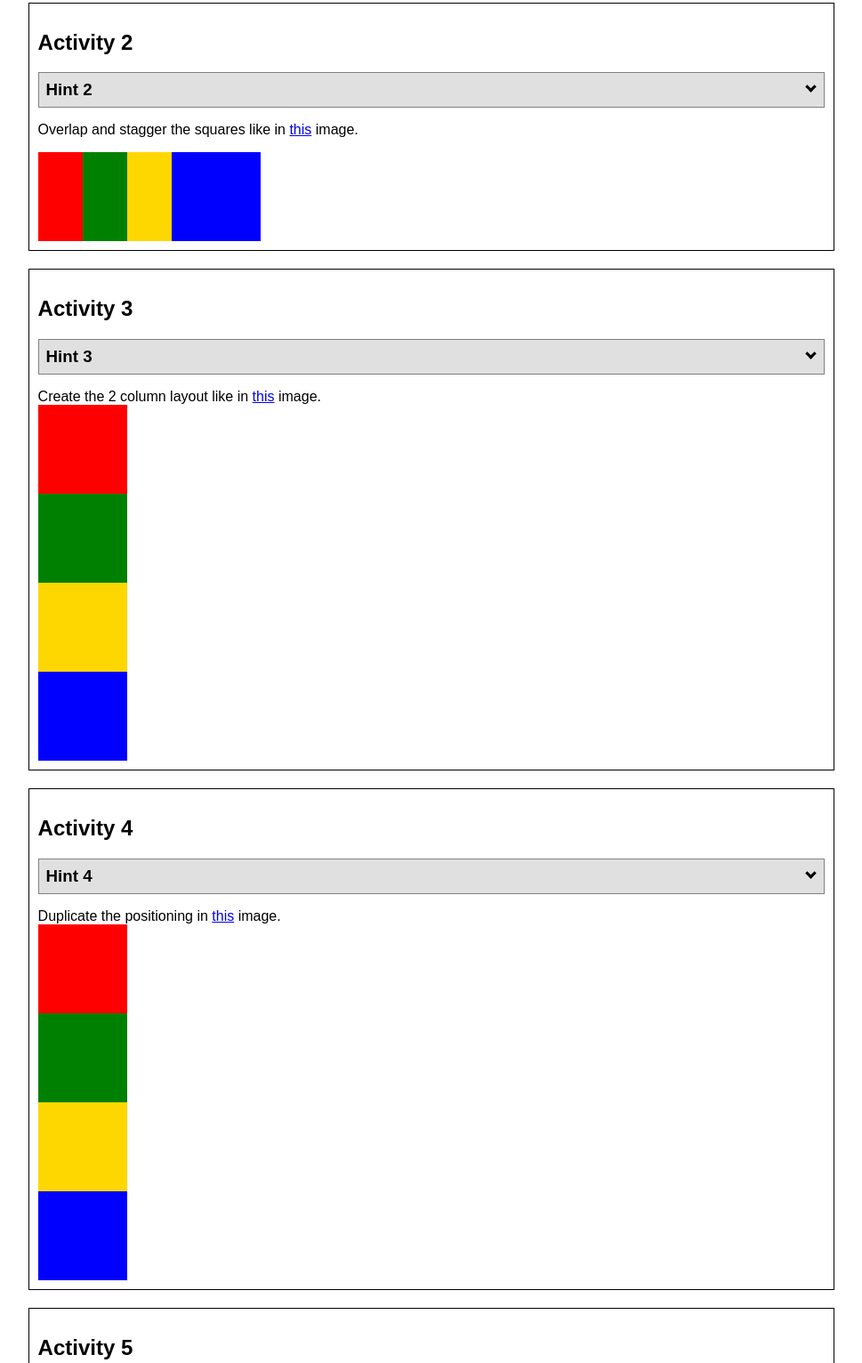
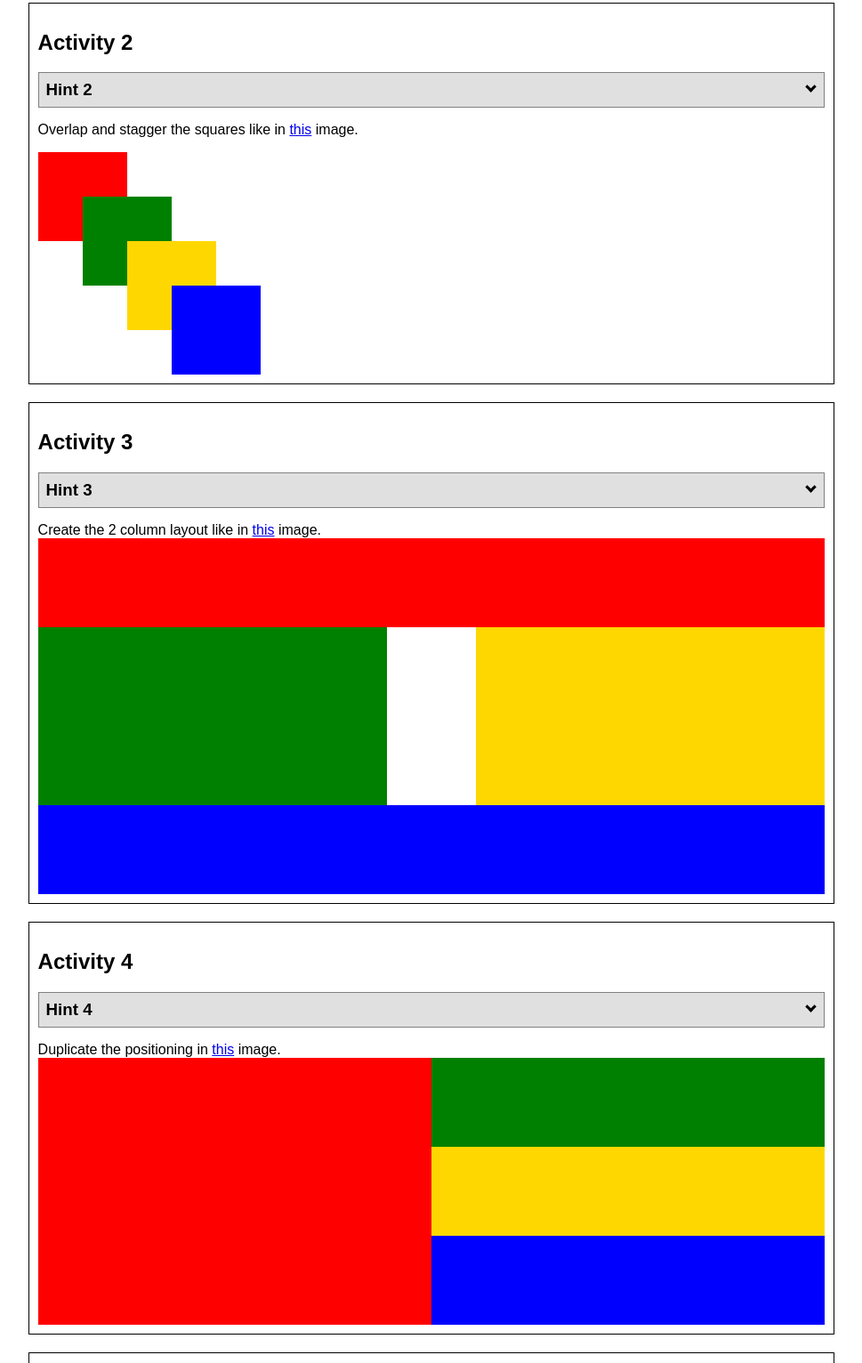
Before and after one commit to Aubrey-M-115/wdd130-aubrey, a plain HTML site: page positioning.html in a window 1280 px wide. Shown: the part 1005-2537 px from the top of the page at 89% size, without its empty margins (155-1124 px from the left). Drawn offline with Linux system fonts and the light colour scheme.

Commit message:
please <3

```diff
--- a/positionstyles.css
+++ b/positionstyles.css
@@ -47,92 +47,107 @@
 .red2 {
   width: 100px;
   height: 100px;
-  background-color: red;
-  grid-column: 1, 3;
-  grid-row: 1, 3;
+  background-color: #ff0000;
+  grid-column: 1/3;
+  grid-row: 1/3;
 }
 
 .green2 {
   width: 100px;
   height: 100px;
   background-color: green;
-  grid-column: 2, 4;
-  grid-row: 2, 4;
+  grid-column: 2/4;
+  grid-row: 2/4;
 }
 
 .yellow2 {
   width: 100px;
   height: 100px;
   background-color: gold;
-  grid-column: 3, 5;
-  grid-row: 3, 5;
+  grid-column: 3/5;
+  grid-row: 3/5;
 }
 
 .blue2 {
   width: 100px;
   height: 100px;
   background-color: blue;
-  grid-column: 4, 6;
-  grid-row: 4, 6;
+  grid-column: 4/6;
+  grid-row: 4/6;
 }
 
 /* Activity 3 styles */
 .content3 {
+  display: grid;
+  grid-template-columns: 1fr 1fr;
+  grid-column-gap: 100px;
   /* This is the parent of the activity 3 boxes. */
 }
 
 .red3 {
-  width: 100px;
+  width: 100%;
   height: 100px;
   background-color: red;
+  grid-column: 1/3;
 }
 
 .green3 {
-  width: 100px;
-  height: 100px;
+  height: 200px;
   background-color: green;
+  grid-column: 1/2;
 }
 
 .yellow3 {
-  width: 100px;
-  height: 100px;
+  height: 200px;
   background-color: gold;
+  grid-column: 2/3;
 }
 
 .blue3 {
-  width: 100px;
+  width: 100%;
   height: 100px;
   background-color: blue;
+  grid-column: 1/3;
 }
 
 /* Activity 4 styles */
 .content4 {
+  display: grid;
+  grid-template-columns: 1fr 1fr;
+  grid-template-rows: 1fr 1fr 1fr;
   /* This is the parent of the activity 4 boxes. */
-  height: 400px;
+
 }
 
 .red4 {
-  width: 100px;
-  height: 100px;
+  width: 100%;
+  height: 100%;
   background-color: red;
+  grid-row: 1/4;
 }
 
 .green4 {
-  width: 100px;
+  width: 100%;
   height: 100px;
   background-color: green;
+  grid-column: 2/3;
+  grid-row: 1/2;
 }
 
 .yellow4 {
-  width: 100px;
+  width: 100%;
   height: 100px;
   background-color: gold;
+  grid-column: 2/3;
+  grid-row: 2/3;
 }
 
 .blue4 {
-  width: 100px;
+  width: 100%;
   height: 100px;
   background-color: blue;
+  grid-column: 2/3;
+  grid-row: 3/4;
 }
 
 /* Activity 5 styles */
@@ -142,27 +157,27 @@
 }
 
 .red5 {
-  width: 100px;
+  width: 100%;
   height: 100px;
   background-color: red;
 }
 
 .green5 {
-  width: 100px;
-  height: 100px;
+  width: 200px;
+  height: 200px;
   background-color: green;
+  float: left;
 
 }
 
 .yellow5 {
-  width: 100px;
-  height: 100px;
-  background-color: gold;
-
+  width: 100%;
+  min-height: 200px;
+  background-color: yellow;
 }
 
 .blue5 {
-  width: 100px;
+  width: 100%;
   height: 100px;
   background-color: blue;
 }
@@ -170,30 +185,39 @@
 /* Activity 6 styles */
 .content6 {
   /* This is the parent of the activity 6 boxes. */
+  display: grid;
+  grid-template-rows: 1fr 1fr 2fr 1fr 1fr;
+  grid-template-columns: 1fr 1fr 2fr 1fr 1fr;
+  height: 400px;
+  width: 400px;
 }
 
 .red6 {
   width: 100px;
   height: 100px;
   background-color: red;
+  grid-column: 1/4;
+  grid-row: 1/3;
 }
 
 .green6 {
-  width: 100px;
-  height: 100px;
   background-color: green;
+  grid-column: 1/3;
+  grid-row: 4/6;
+  z-index: 1;
 }
 
 .yellow6 {
-  width: 100px;
-  height: 100px;
   background-color: gold;
+  grid-column: 4/6;
+  grid-row: 3/6;
+  z-index: 1;
 }
 
 .blue6 {
-  width: 100px;
-  height: 100px;
   background-color: blue;
+  grid-column: 2/5;
+  grid-row: 2/5;
 }
 
 
```
